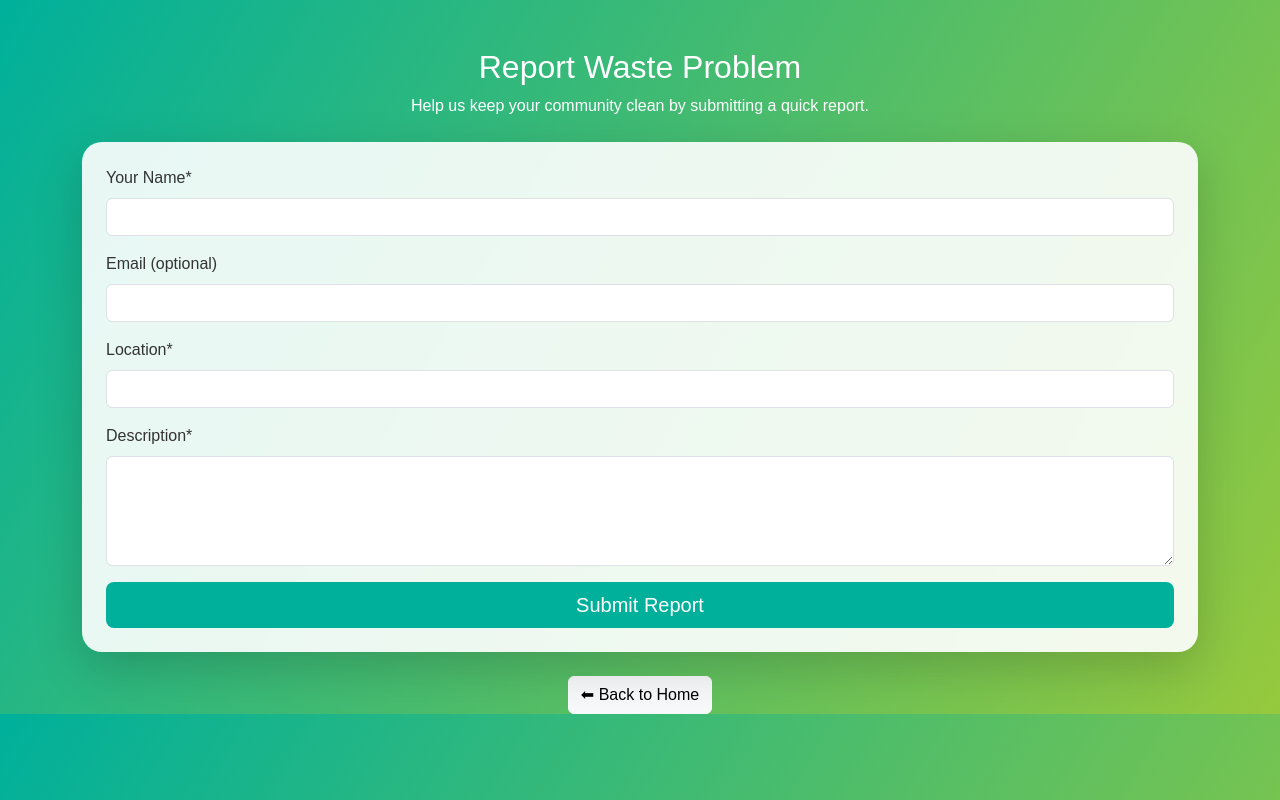
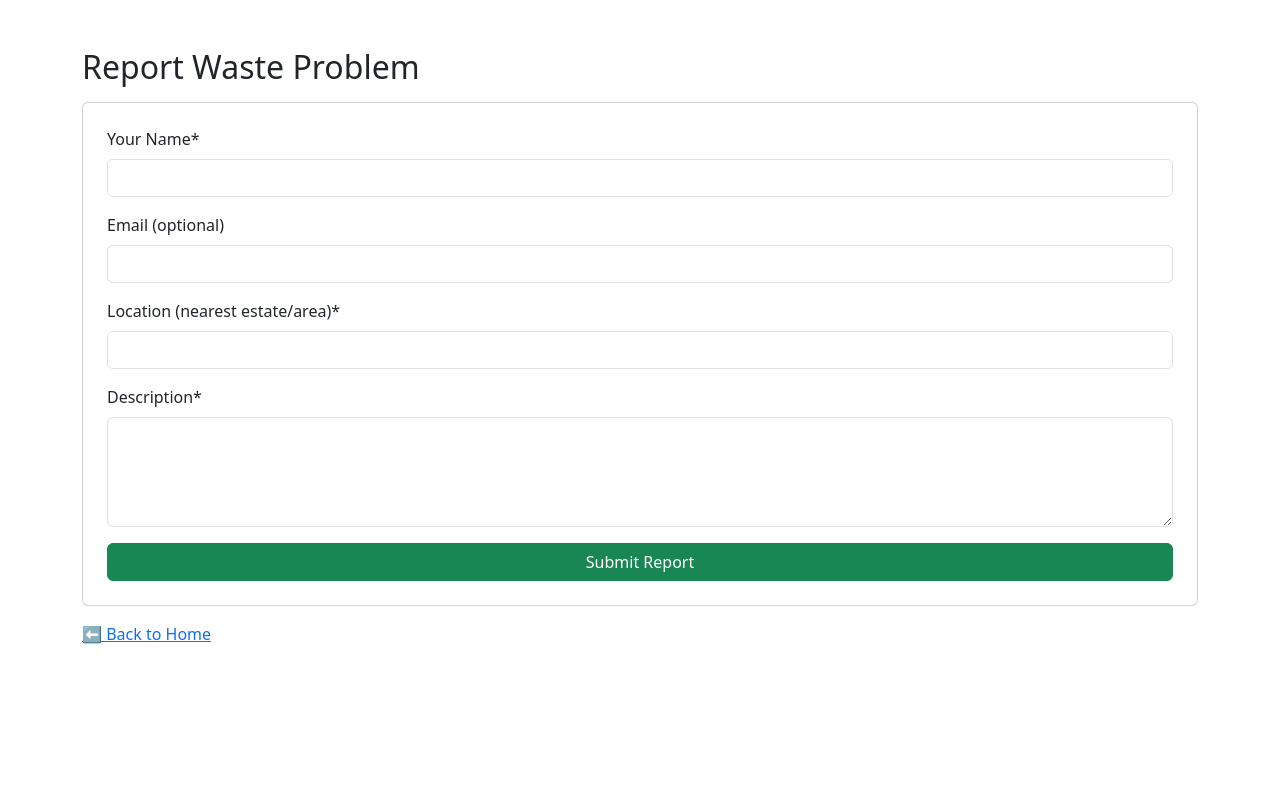
Before and after one commit to PixelNjoki/Taka-Smart, a Flask app: page /report in a window 1280 px wide. Run offline with Flask 3, Linux system fonts and the light colour scheme.

Commit message:
final project

```diff
--- a/app.py
+++ b/app.py
@@ -27,6 +27,8 @@
     email = db.Column(db.String(120))
     location = db.Column(db.String(200), nullable=False)
     description = db.Column(db.Text, nullable=False)
+    latitude = db.Column(db.Float)      # 🆕 Added
+    longitude = db.Column(db.Float)     # 🆕 Added
     status = db.Column(db.String(50), default="Pending")
     date_reported = db.Column(db.DateTime, default=datetime.utcnow)
 
@@ -45,16 +47,28 @@
         email = request.form.get("email")
         location = request.form.get("location")
         description = request.form.get("description")
+        latitude = request.form.get("latitude")
+        longitude = request.form.get("longitude")
 
         if not name or not location or not description:
             flash("Please fill in all required fields!", "danger")
             return redirect(url_for("report"))
 
+        # convert lat/lon to float when present
+        try:
+            lat = float(latitude) if latitude else None
+            lon = float(longitude) if longitude else None
+        except ValueError:
+            lat = None
+            lon = None
+
         new_report = WasteReport(
             name=name,
             email=email,
             location=location,
-            description=description
+            description=description,
+            latitude=lat,
+            longitude=lon
         )
         db.session.add(new_report)
         db.session.commit()
--- /dev/null
+++ b/setup_db.py
@@ -0,0 +1,5 @@
+from app import db, app
+
+with app.app_context():
+    db.create_all()
+    print("✅ Database setup complete!")
--- a/templates/report.html
+++ b/templates/report.html
@@ -1,68 +1,82 @@
 <!DOCTYPE html>
 <html lang="en">
 <head>
-    <meta charset="UTF-8">
-    <meta name="viewport" content="width=device-width, initial-scale=1.0">
+  <meta charset="utf-8">
   <title>Report Waste | TakaSmart</title>
   <link href="https://cdn.jsdelivr.net/npm/bootstrap@5.3.0/dist/css/bootstrap.min.css" rel="stylesheet">
-    <style>
-        body {
-            background: linear-gradient(120deg, #00b09b, #96c93d);
-            color: #fff;
-            font-family: 'Poppins', sans-serif;
-        }
-        .card {
-            background: rgba(255, 255, 255, 0.9);
-            color: #333;
-            border: none;
-            border-radius: 20px;
-        }
-        .btn-primary {
-            background-color: #00b09b;
-            border: none;
-        }
-        .btn-primary:hover {
-            background-color: #00897b;
-        }
-    </style>
 </head>
 <body>
   <div class="container mt-5">
-        <div class="text-center mb-4">
-            <h2>Report Waste Problem</h2>
-            <p>Help us keep your community clean by submitting a quick report.</p>
-        </div>
+    <h2 class="mb-3">Report Waste Problem</h2>
 
-        <div class="card p-4 shadow-lg">
-            <form action="{{ url_for('report') }}" method="POST">
+    <div class="card p-4">
+      <form action="{{ url_for('report') }}" method="POST" id="reportForm">
         <div class="mb-3">
           <label for="name" class="form-label">Your Name*</label>
-                    <input type="text" name="name" class="form-control" required>
+          <input type="text" id="name" name="name" class="form-control" required>
         </div>
 
         <div class="mb-3">
           <label for="email" class="form-label">Email (optional)</label>
-                    <input type="email" name="email" class="form-control">
+          <input type="email" id="email" name="email" class="form-control">
         </div>
 
         <div class="mb-3">
-                    <label for="location" class="form-label">Location*</label>
-                    <input type="text" name="location" class="form-control" required>
+          <label for="location" class="form-label">Location (nearest estate/area)*</label>
+          <input type="text" id="location" name="location" class="form-control" required>
         </div>
 
         <div class="mb-3">
           <label for="description" class="form-label">Description*</label>
-                    <textarea name="description" rows="4" class="form-control" required></textarea>
+          <textarea id="description" name="description" rows="4" class="form-control" required></textarea>
         </div>
 
+        <!-- Hidden fields to store coordinates -->
+        <input type="hidden" name="latitude" id="latitude">
+        <input type="hidden" name="longitude" id="longitude">
+
         <div class="d-grid">
-                    <button class="btn btn-primary btn-lg" type="submit">Submit Report</button>
+          <button type="submit" class="btn btn-success">Submit Report</button>
         </div>
       </form>
     </div>
-        <div class="text-center mt-4">
-            <a href="{{ url_for('home') }}" class="btn btn-light">⬅ Back to Home</a>
+
+    <div class="mt-3">
+      <a href="{{ url_for('home') }}">⬅ Back to Home</a>
     </div>
   </div>
+
+  <!-- Geolocation script (placed just before closing body) -->
+  <script>
+    // Try to get user's current position and fill the hidden fields
+    function setLocationInputs(position) {
+      document.getElementById('latitude').value = position.coords.latitude;
+      document.getElementById('longitude').value = position.coords.longitude;
+    }
+
+    function locationError(err) {
+      console.warn('Geolocation error:', err);
+      // we do not block the form — user can still submit without coords
+    }
+
+    if (navigator.geolocation) {
+      navigator.geolocation.getCurrentPosition(setLocationInputs, locationError, {
+        enableHighAccuracy: true,
+        timeout: 8000
+      });
+    } else {
+      console.log('Geolocation not supported by this browser.');
+    }
+
+    // Optional: when user submits, you can check if coords are present and warn if not
+    document.getElementById('reportForm').addEventListener('submit', function(e) {
+      const lat = document.getElementById('latitude').value;
+      const lon = document.getElementById('longitude').value;
+      if (!lat || !lon) {
+        // Uncomment below if you want to warn user to allow location
+        // if (!confirm('You did not allow location access. Submit without coordinates?')) e.preventDefault();
+      }
+    });
+  </script>
 </body>
 </html>
```
Also changed, not shown: templates/admin.html (+9 -1 lines), database.db (deleted), instance/takasmart.db. Lines whose indentation alone changed are shown as unchanged.
